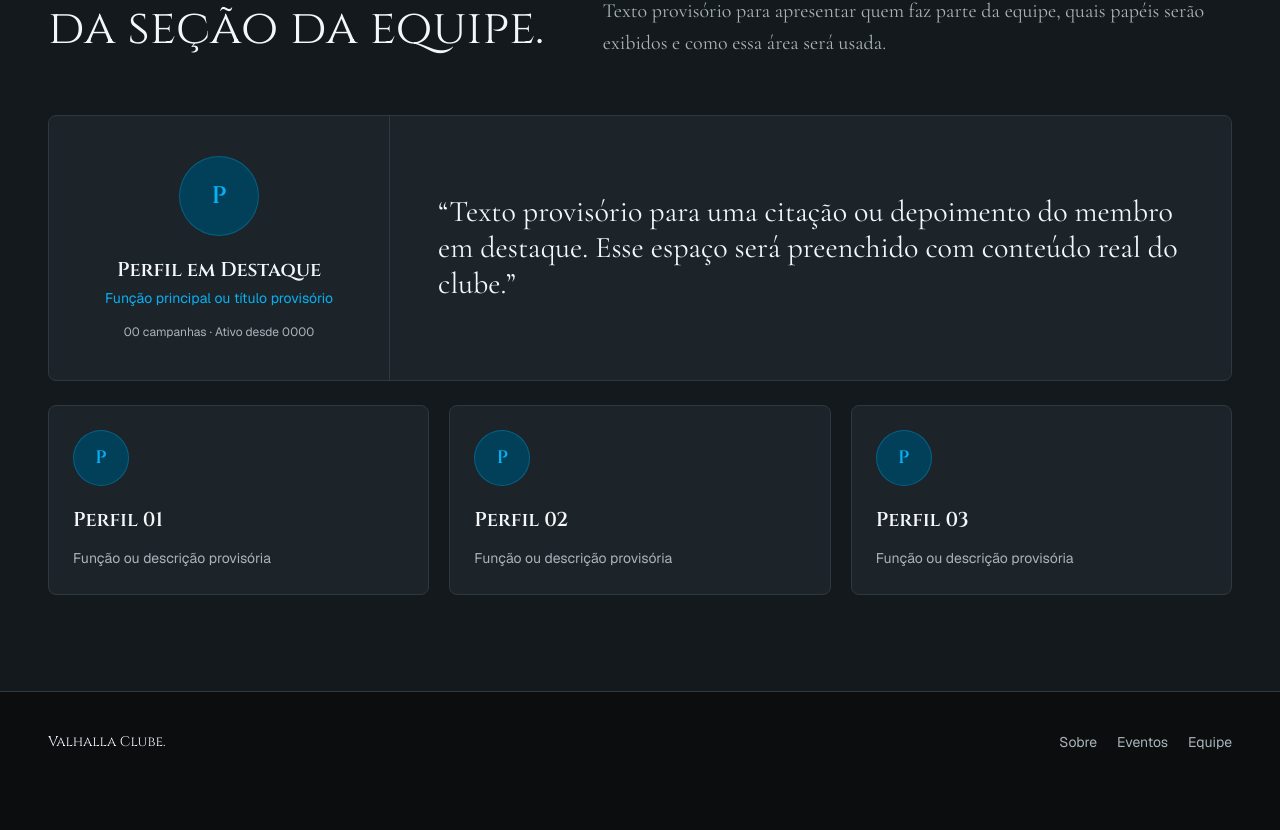
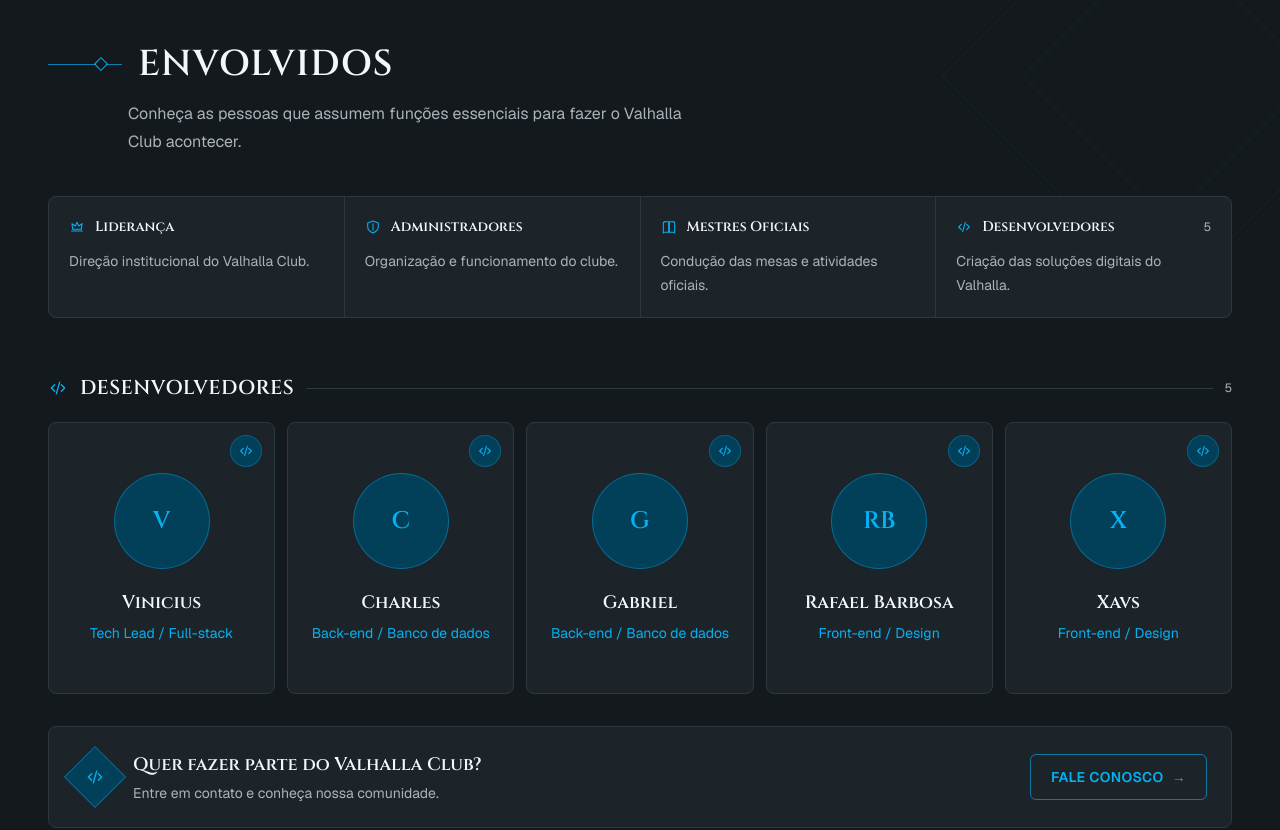
Before and after one commit to SenoPersonalProjects/site-valhalla-club, a Next.js app in the folder apps/web/: page / in a window 1280 px wide. Shown: the part 9010-9840 px from the top of the page. Before the commit the page ends 9802 px from the top, so only its background shows below. Built offline with nearby package versions, Linux system fonts and the light colour scheme.

Commit message:
feat: finalizar seção de envolvidos

```diff
--- a/apps/web/src/components/landing/TeamSection.tsx
+++ b/apps/web/src/components/landing/TeamSection.tsx
@@ -1,86 +1,362 @@
-const spotlight = {
-  name: "Perfil em Destaque",
-  role: "Função principal ou título provisório",
-  quote:
-    "Texto provisório para uma citação ou depoimento do membro em destaque. Esse espaço será preenchido com conteúdo real do clube.",
-  meta: "00 campanhas · Ativo desde 0000",
+import Image from "next/image";
+
+type TeamRole = "leader" | "admin" | "master" | "developer";
+
+type TeamMember = {
+  id: string;
+  name: string;
+  title: string;
+  primaryRole: TeamRole;
+  roles: readonly TeamRole[];
+  image?: string;
 };
 
-const teamMembers = [
+const roleOrder: readonly TeamRole[] = [
+  "leader",
+  "admin",
+  "master",
+  "developer",
+];
+
+const roles: Record<TeamRole, { label: string; description: string }> = {
+  leader: {
+    label: "Liderança",
+    description: "Direção institucional do Valhalla Club.",
+  },
+  admin: {
+    label: "Administradores",
+    description: "Organização e funcionamento do clube.",
+  },
+  master: {
+    label: "Mestres Oficiais",
+    description: "Condução das mesas e atividades oficiais.",
+  },
+  developer: {
+    label: "Desenvolvedores",
+    description: "Criação das soluções digitais do Valhalla.",
+  },
+};
+
+const teamMembers: readonly TeamMember[] = [
   {
-    name: "Perfil 01",
-    role: "Função ou descrição provisória",
+    id: "vinicius",
+    name: "Vinicius",
+    title: "Tech Lead / Full-stack",
+    primaryRole: "developer",
+    roles: ["developer"],
   },
   {
-    name: "Perfil 02",
-    role: "Função ou descrição provisória",
+    id: "charles",
+    name: "Charles",
+    title: "Back-end / Banco de dados",
+    primaryRole: "developer",
+    roles: ["developer"],
   },
   {
-    name: "Perfil 03",
-    role: "Função ou descrição provisória",
+    id: "gabriel",
+    name: "Gabriel",
+    title: "Back-end / Banco de dados",
+    primaryRole: "developer",
+    roles: ["developer"],
+  },
+  {
+    id: "rafael-barbosa",
+    name: "Rafael Barbosa",
+    title: "Front-end / Design",
+    primaryRole: "developer",
+    roles: ["developer"],
+  },
+  {
+    id: "xavs",
+    name: "Xavs",
+    title: "Front-end / Design",
+    primaryRole: "developer",
+    roles: ["developer"],
   },
 ];
 
+const memberGroups = roleOrder
+  .map((role) => ({
+    role,
+    members: teamMembers.filter((member) => member.primaryRole === role),
+  }))
+  .filter((group) => group.members.length > 0);
+
+const roleCounts = Object.fromEntries(
+  roleOrder.map((role) => [
+    role,
+    teamMembers.filter((member) => member.primaryRole === role).length,
+  ]),
+) as Record<TeamRole, number>;
+
+function RoleIcon({
+  role,
+  className = "h-5 w-5",
+}: {
+  role: TeamRole;
+  className?: string;
+}) {
+  const commonProps = {
+    "aria-hidden": true,
+    className,
+    fill: "none",
+    stroke: "currentColor",
+    strokeLinecap: "round" as const,
+    strokeLinejoin: "round" as const,
+    strokeWidth: 1.6,
+    viewBox: "0 0 24 24",
+  };
+
+  if (role === "leader") {
+    return (
+      <svg {...commonProps}>
+        <path d="M4 18h16M5.5 15.5 4.5 7l5 3.5L12 5l2.5 5.5 5-3.5-1 8.5h-13Z" />
+      </svg>
+    );
+  }
+
+  if (role === "admin") {
+    return (
+      <svg {...commonProps}>
+        <path d="M12 3 20 6v5c0 5-3.4 8.2-8 10-4.6-1.8-8-5-8-10V6l8-3Z" />
+        <path d="M12 7v10" />
+      </svg>
+    );
+  }
+
+  if (role === "master") {
+    return (
+      <svg {...commonProps}>
+        <path d="M3.5 5.5A3.5 3.5 0 0 1 7 4h4.5v16H7a3.5 3.5 0 0 0-3.5 1V5.5ZM20.5 5.5A3.5 3.5 0 0 0 17 4h-4.5v16H17a3.5 3.5 0 0 1 3.5 1V5.5Z" />
+      </svg>
+    );
+  }
+
+  return (
+    <svg {...commonProps}>
+      <path d="m8 8-4 4 4 4M16 8l4 4-4 4M14 5l-4 14" />
+    </svg>
+  );
+}
+
+function getInitials(name: string) {
+  return name
+    .split(" ")
+    .map((part) => part[0])
+    .join("")
+    .slice(0, 2)
+    .toUpperCase();
+}
+
+function MemberAvatar({ member }: { member: TeamMember }) {
+  const avatarClassName =
+    "h-16 w-16 rounded-full border border-primary/40 bg-secondary sm:h-24 sm:w-24";
+
+  if (member.image) {
+    return (
+      <Image
+        alt={`Foto de ${member.name}`}
+        className={`${avatarClassName} object-cover`}
+        height={96}
+        sizes="(min-width: 640px) 96px, 64px"
+        src={member.image}
+        width={96}
+      />
+    );
+  }
+
+  return (
+    <div
+      aria-hidden="true"
+      className={`${avatarClassName} flex items-center justify-center font-display text-lg font-semibold text-primary sm:text-2xl`}
+    >
+      {getInitials(member.name)}
+    </div>
+  );
+}
+
+function MemberCard({
+  member,
+  featured = false,
+}: {
+  member: TeamMember;
+  featured?: boolean;
+}) {
+  const additionalRoles = member.roles.filter(
+    (role) => role !== member.primaryRole,
+  );
+  const cardClassName = featured
+    ? "relative flex max-w-xl items-center gap-4 overflow-hidden rounded-lg border border-primary/40 bg-surface-elevated p-4 transition-colors hover:border-primary sm:min-h-40 sm:gap-5 sm:p-6"
+    : "relative flex items-center gap-4 overflow-hidden rounded-lg border border-border bg-surface-elevated p-4 transition-colors hover:border-primary/50 sm:min-h-68 sm:flex-col sm:justify-center sm:gap-0 sm:p-5 sm:text-center";
+
+  return (
+    <article className={cardClassName}>
+      <div className="absolute right-3 top-3 flex h-8 w-8 items-center justify-center rounded-full border border-primary/30 bg-secondary text-primary">
+        <RoleIcon className="h-4 w-4" role={member.primaryRole} />
+      </div>
+
+      <MemberAvatar member={member} />
+
+      <div
+        className={`min-w-0 flex-1 pr-8 ${featured ? "" : "sm:mt-5 sm:flex-none sm:pr-0"}`}
+      >
+        <h4 className="break-words font-display text-base font-semibold text-pretty text-foreground sm:text-lg">
+          {member.name}
+        </h4>
+        <p className="mt-1.5 text-pretty text-xs leading-5 text-primary sm:text-sm">
+          {member.title}
+        </p>
+
+        {additionalRoles.length > 0 && (
+          <ul
+            aria-label={`Outras funções de ${member.name}`}
+            className={`mt-3 flex flex-wrap gap-1.5 ${featured ? "" : "sm:justify-center"}`}
+          >
+            {additionalRoles.map((role) => (
+              <li
+                className="rounded-full border border-primary/30 bg-secondary px-2.5 py-1 text-xs text-secondary-foreground"
+                key={role}
+              >
+                {roles[role].label}
+              </li>
+            ))}
+          </ul>
+        )}
+      </div>
+    </article>
+  );
+}
+
 export function TeamSection() {
   return (
-    <section className="bg-surface" id="equipe">
-      <div className="mx-auto max-w-7xl px-6 py-24 sm:px-10 lg:px-12">
-        <div className="grid gap-10 lg:grid-cols-[0.9fr_1.1fr] lg:items-end">
-          <div>
-            <p className="text-xs font-semibold uppercase tracking-widest text-primary">
-              Equipe
-            </p>
-            <h2 className="mt-5 font-display text-4xl leading-tight text-foreground sm:text-5xl">
-              Título provisório da seção da equipe.
-            </h2>
+    <section className="border-b border-border bg-surface" id="equipe">
+      <div className="mx-auto max-w-7xl overflow-hidden px-6 py-24 sm:px-10 sm:py-28 lg:px-12">
+        <div className="relative">
+          <div
+            aria-hidden="true"
+            className="pointer-events-none absolute -right-24 -top-32 hidden h-80 w-80 rotate-45 border border-primary/5 lg:block"
+          >
+            <div className="absolute inset-14 border border-primary/5" />
           </div>
 
-          <p className="font-editorial text-xl leading-8 text-muted-foreground">
-            Texto provisório para apresentar quem faz parte da equipe, quais
-            papéis serão exibidos e como essa área será usada.
-          </p>
-        </div>
+          <div className="relative max-w-2xl">
+            <div className="flex items-center gap-4">
+              <div aria-hidden="true" className="flex items-center">
+                <span className="h-px w-7 bg-primary/70 sm:w-12" />
+                <span className="h-2.5 w-2.5 rotate-45 border border-primary" />
+                <span className="h-px w-4 bg-primary/70" />
+              </div>
+              <h2 className="min-w-0 font-display text-3xl font-semibold uppercase tracking-wide text-foreground sm:text-4xl">
+                Envolvidos
+              </h2>
+            </div>
 
-        <article className="mt-14 overflow-hidden rounded-lg border border-border bg-surface-elevated lg:grid lg:grid-cols-[auto_1fr]">
-          <div className="flex flex-col items-center justify-center border-b border-border p-10 lg:border-b-0 lg:border-r lg:px-14">
-            <div className="flex h-20 w-20 items-center justify-center rounded-full border border-primary/30 bg-secondary font-display text-2xl font-semibold text-primary">
-              {spotlight.name.slice(0, 1)}
-            </div>
-            <h3 className="mt-5 font-display text-xl font-semibold text-foreground">
-              {spotlight.name}
-            </h3>
-            <p className="mt-1 text-sm text-primary">{spotlight.role}</p>
-            <p className="mt-4 text-xs text-muted-foreground">
-              {spotlight.meta}
+            <p className="mt-4 max-w-xl text-sm leading-6 text-muted-foreground sm:ml-20 sm:text-base sm:leading-7">
+              Conheça as pessoas que assumem funções essenciais para fazer o
+              Valhalla Club acontecer.
             </p>
           </div>
 
-          <div className="flex items-center p-8 lg:p-12">
-            <blockquote>
-              <p className="font-editorial text-2xl leading-9 text-foreground sm:text-3xl">
-                &ldquo;{spotlight.quote}&rdquo;
-              </p>
-            </blockquote>
+          <ul
+            aria-label="Áreas de atuação do Valhalla Club"
+            className="relative mt-10 grid grid-cols-2 gap-px overflow-hidden rounded-lg border border-border bg-border lg:grid-cols-4"
+          >
+            {roleOrder.map((role) => (
+              <li
+                className="min-w-0 bg-surface-elevated p-4 sm:p-5"
+                key={role}
+              >
+                <div className="flex items-center gap-2.5 text-primary">
+                  <RoleIcon className="h-4 w-4 shrink-0" role={role} />
+                  <h3 className="min-w-0 break-words font-display text-xs font-semibold text-foreground sm:text-[0.8125rem] xl:text-sm">
+                    {roles[role].label}
+                  </h3>
+                  {roleCounts[role] > 0 && (
+                    <span
+                      aria-label={`${roleCounts[role]} pessoas nesta categoria`}
+                      className="ml-auto text-xs tabular-nums text-muted-foreground"
+                    >
+                      {roleCounts[role]}
+                    </span>
+                  )}
+                </div>
+                <p className="mt-3 hidden text-sm leading-6 text-muted-foreground sm:block">
+                  {roles[role].description}
+                </p>
+              </li>
+            ))}
+          </ul>
+
+          <div className="relative mt-12 space-y-12 sm:mt-14">
+            {memberGroups.map(({ role, members }) => (
+              <section aria-labelledby={`team-role-${role}`} key={role}>
+                <div className="flex items-center gap-3">
+                  <RoleIcon
+                    className="h-5 w-5 shrink-0 text-primary"
+                    role={role}
+                  />
+                  <h3
+                    className="scroll-mt-24 font-display text-lg font-semibold uppercase tracking-wide text-balance text-foreground sm:text-xl"
+                    id={`team-role-${role}`}
+                  >
+                    {roles[role].label}
+                  </h3>
+                  <span aria-hidden="true" className="h-px flex-1 bg-border" />
+                  <span className="text-xs tabular-nums text-muted-foreground">
+                    {members.length}
+                  </span>
+                </div>
+
+                <div
+                  className={`mt-5 grid gap-3 sm:grid-cols-2 ${
+                    role === "leader"
+                      ? "max-w-2xl"
+                      : role === "developer"
+                        ? "lg:grid-cols-5"
+                        : "lg:grid-cols-4 xl:grid-cols-5"
+                  }`}
+                >
+                  {members.map((member) => (
+                    <MemberCard
+                      featured={role === "leader"}
+                      key={member.id}
+                      member={member}
+                    />
+                  ))}
+                </div>
+              </section>
+            ))}
           </div>
-        </article>
 
-        <div className="mt-6 grid gap-5 md:grid-cols-3">
-          {teamMembers.map((member) => (
-            <article
-              className="rounded-lg border border-border bg-surface-elevated p-6"
-              key={member.name}
+          <div className="relative mt-8 flex flex-col gap-5 rounded-lg border border-border bg-surface-elevated p-5 sm:flex-row sm:items-center sm:justify-between sm:p-6">
+            <div className="flex items-center gap-4">
+              <div
+                aria-hidden="true"
+                className="flex h-11 w-11 shrink-0 rotate-45 items-center justify-center border border-primary/40 bg-secondary text-primary"
+              >
+                <RoleIcon
+                  className="h-5 w-5 -rotate-45"
+                  role="developer"
+                />
+              </div>
+              <div className="min-w-0">
+                <p className="font-display text-base font-semibold text-foreground sm:text-lg">
+                  Quer fazer parte do Valhalla Club?
+                </p>
+                <p className="mt-1 text-sm text-muted-foreground">
+                  Entre em contato e conheça nossa comunidade.
+                </p>
+              </div>
+            </div>
+
+            <a
+              className="inline-flex w-full items-center justify-center gap-2 rounded-md border border-primary/60 px-5 py-3 text-sm font-semibold uppercase tracking-wide text-primary transition-colors hover:border-primary hover:bg-primary hover:text-primary-foreground sm:w-auto"
+              href="#contato"
             >
-              <div className="mb-5 flex h-14 w-14 items-center justify-center rounded-full border border-primary/30 bg-secondary font-display text-lg font-semibold text-primary">
-                {member.name.slice(0, 1)}
-              </div>
-              <h3 className="font-display text-xl font-semibold text-foreground">
-                {member.name}
-              </h3>
-              <p className="mt-3 text-sm leading-6 text-muted-foreground">
-                {member.role}
-              </p>
-            </article>
-          ))}
+              Fale conosco
+              <span aria-hidden="true">→</span>
+            </a>
+          </div>
         </div>
       </div>
     </section>
```
